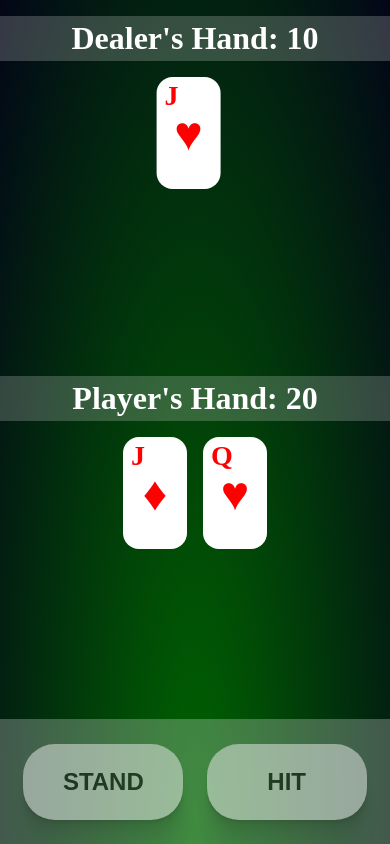
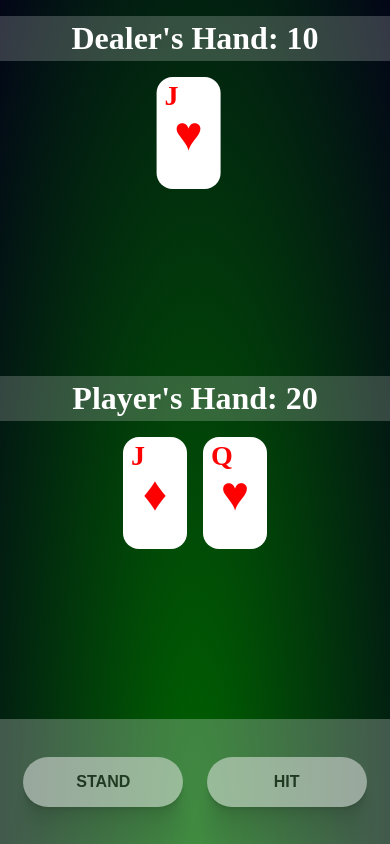
Before and after one commit to sandesh-rai/blackjack, a Vue app: page / in a window 390 px wide. Both pictures are taken after a click on the button "Start game". Built offline with nearby package versions, Linux system fonts and the light colour scheme.

Commit message:
Reduce button size on tablet

```diff
--- a/src/components/GameMenu.vue
+++ b/src/components/GameMenu.vue
@@ -79,6 +79,11 @@ import GameMenuMessage from './GameMenuMessage.vue';
     margin: 0;
     border-radius: 0px;
   }
+
+  .control button {
+    font-size: 1rem;
+    padding: 1rem;
+  }
 }
 
 </style>
```
